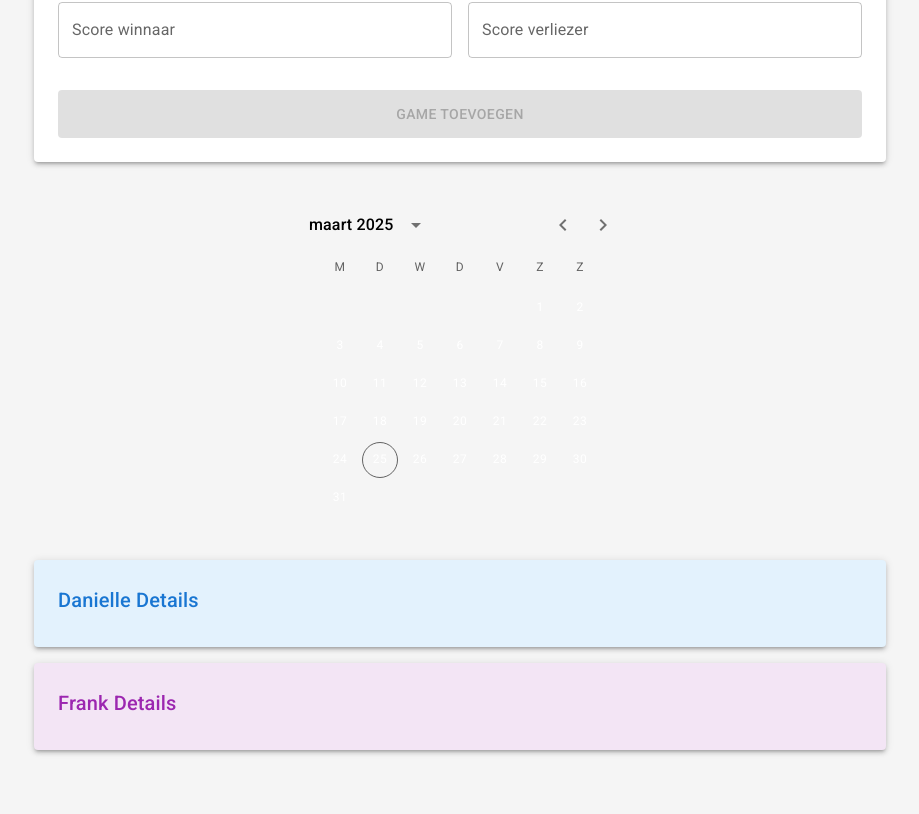
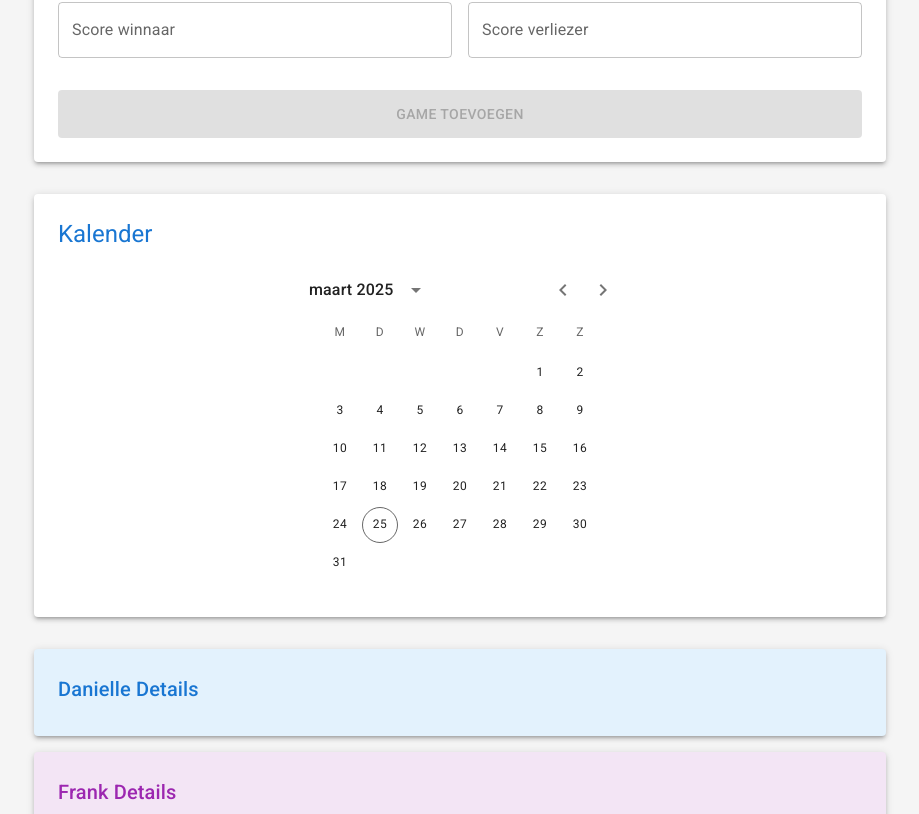
Before and after one commit to Frenda-DV/tafeltennis-scorebord, a React (Create React App) app: page / in a window 1280 px wide. Shown: the part 478-1292 px from the top of the page, without its empty margins (180-1099 px from the left). Built offline with nearby package versions, Linux system fonts and the light colour scheme.

Commit message:
Herstel originele styling voor Calendar en GameList componenten

```diff
--- a/src/components/Calendar.tsx
+++ b/src/components/Calendar.tsx
@@ -1,4 +1,5 @@
 import React from 'react';
+import { Paper, Typography } from '@mui/material';
 import { DateCalendar } from '@mui/x-date-pickers';
 import { Badge } from '@mui/material';
 import { PickersDay, PickersDayProps } from '@mui/x-date-pickers/PickersDay';
@@ -35,6 +36,16 @@ const Calendar: React.FC<CalendarProps> = ({
   };
 
   return (
+    <Paper
+      elevation={3}
+      sx={{
+        p: 3,
+        bgcolor: 'background.paper'
+      }}
+    >
+      <Typography variant="h5" gutterBottom sx={{ color: '#1976d2' }}>
+        Kalender
+      </Typography>
       <DateCalendar
         value={selectedDate}
         onChange={onDateSelect}
@@ -44,7 +55,6 @@ const Calendar: React.FC<CalendarProps> = ({
           maxWidth: 350,
           margin: '0 auto',
           '& .MuiPickersDay-root': {
-          color: 'white',
             '&.Mui-selected': {
               backgroundColor: '#1976d2',
               '&:hover': {
@@ -54,6 +64,7 @@ const Calendar: React.FC<CalendarProps> = ({
           }
         }}
       />
+    </Paper>
   );
 };
 
--- a/src/components/GameList.tsx
+++ b/src/components/GameList.tsx
@@ -17,20 +17,26 @@ import { Game } from '../types';
 
 interface GameListProps {
   games: Game[];
-  onDelete: (id: string) => void;
+  onDelete: (gameId: string) => void;
 }
 
 const GameList: React.FC<GameListProps> = ({ games, onDelete }) => {
   if (games.length === 0) {
     return (
-      <Typography variant="body1" align="center" sx={{ my: 2 }}>
+      <Paper elevation={3} sx={{ p: 3, textAlign: 'center', bgcolor: 'background.paper' }}>
+        <Typography variant="body1">
           Geen games gespeeld op deze datum
         </Typography>
+      </Paper>
     );
   }
 
   return (
-    <TableContainer component={Paper}>
+    <Paper elevation={3} sx={{ bgcolor: 'background.paper' }}>
+      <Typography variant="h5" sx={{ p: 2, color: '#1976d2' }}>
+        Games
+      </Typography>
+      <TableContainer>
         <Table>
           <TableHead>
             <TableRow>
@@ -44,17 +50,26 @@ const GameList: React.FC<GameListProps> = ({ games, onDelete }) => {
             {games.map((game) => (
               <TableRow key={game.id}>
                 <TableCell>
-                {format(new Date(game.date), 'dd MMMM yyyy', { locale: nl })}
+                  {format(new Date(game.date), 'dd MMM yyyy', { locale: nl })}
                 </TableCell>
-              <TableCell>{game.winner}</TableCell>
+                <TableCell sx={{
+                  color: game.winner === 'Danielle' ? '#1976d2' : '#9c27b0',
+                  fontWeight: 500
+                }}>
+                  {game.winner}
+                </TableCell>
                 <TableCell align="right">
                   {game.score} - {game.loserScore}
                 </TableCell>
                 <TableCell align="right">
                   <IconButton
                     onClick={() => onDelete(game.id)}
-                  color="error"
-                  sx={{ '&:hover': { color: '#d32f2f' } }}
+                    sx={{
+                      color: 'text.secondary',
+                      '&:hover': {
+                        color: 'error.main'
+                      }
+                    }}
                   >
                     <DeleteIcon />
                   </IconButton>
@@ -64,6 +79,7 @@ const GameList: React.FC<GameListProps> = ({ games, onDelete }) => {
           </TableBody>
         </Table>
       </TableContainer>
+    </Paper>
   );
 };
 
```
Lines whose indentation alone changed are shown as unchanged.
